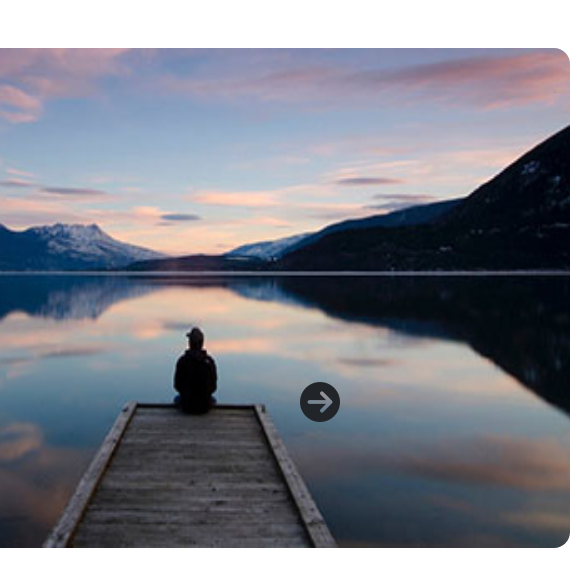
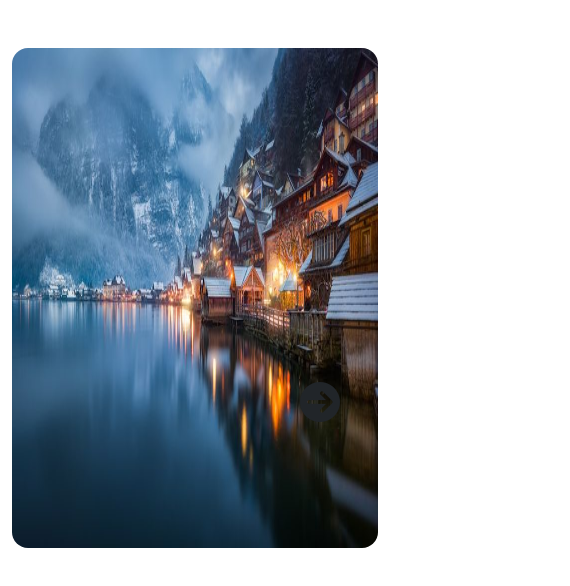
Before and after one commit to simonebonifazi/js-array-carousel, a plain HTML site: page index.html in a window 390 px wide. Shown: the whole page, 570 px wide, since content can reach past the window. Drawn offline with nearby package versions, Linux system fonts and the light colour scheme.

Commit message:
added-milestoe-two-without-responsive

```diff
--- a/css/style.css
+++ b/css/style.css
@@ -2,6 +2,10 @@ ul {
     padding: 0;
 
     position: relative;
+}
+
+ul li {
+    list-style-type: none;
 }
 
 .fa-solid {
--- a/index.html
+++ b/index.html
@@ -27,11 +27,11 @@
                 <i class="fa-solid fa-circle-arrow-left"></i>
                 <ul id="carousel-list">
                     <!-- aggiungo classe active per selezionare una sola immagine -->
-                    <div class="carousel-element active"><img src="img/01.jpg" alt="carousel-landscape"></div>
+                    <!-- <div class="carousel-element active"><img src="img/01.jpg" alt="carousel-landscape"></div>
                     <div class="carousel-element"><img src="img/04.jpg" alt="carousel-landscape"></div>
                     <div class="carousel-element"><img src="img/08.jpg" alt="carousel-landscape"></div>
                     <div class="carousel-element"><img src="img/09.jpg" alt="carousel-landscape"></div>
-                    <div class="carousel-element"><img src="img/10.jpg" alt="carousel-landscape"></div>
+                    <div class="carousel-element"><img src="img/10.jpg" alt="carousel-landscape"></div> -->
                 </ul>
                 <i class="fa-solid fa-circle-arrow-right"></i>
             </div>
--- a/js/script.js
+++ b/js/script.js
@@ -19,7 +19,26 @@ Consigli del giorno:
 2. Scriviamo sempre prima per punti il nostro algoritmo in italiano per capire cosa vogliamo fare
 3. Al momento giusto (starà a voi capire quale) rispondete a questa domanda: "Quanti cicli servono?"
 */
-
+/* steps
+1.creo array
+2. scelgo approccio, in seguito per esercizio provo anche l'altro
+3. creo variabile flag
+4. conceteno con il ciclo for gli elementi
+*/
 //creo array con immagini dentro
 
-const contentCarousel = ['img/01.jpg', 'img/04.jpg', 'img/08.jpg', 'img/09.jpg', 'img/10.jpg']
+const contentCarousel = ['img/01.jpg', 'img/04.jpg', 'img/08.jpg', 'img/09.jpg', 'img/10.jpg'];
+console.log(contentCarousel)
+//variabile contenitore
+const carousel = document.getElementById('carousel-list');
+//variabile flag dove stamperò la mia lista in seguito
+let carouselElement;
+//ciclo per caricare le immagini come prima della rimozione
+//console.log(carouselElement)
+for (let i = 0; i < 5; i++) {
+    carouselElement = contentCarousel[`${i}`];
+    console.log(carouselElement)
+}
+
+carousel.innerHTML = `<li class="carousel-element active"> <img class=" img-fluid" src="${carouselElement}" alt="carousel-landscape"></li>`
+console.log(carousel)
```
